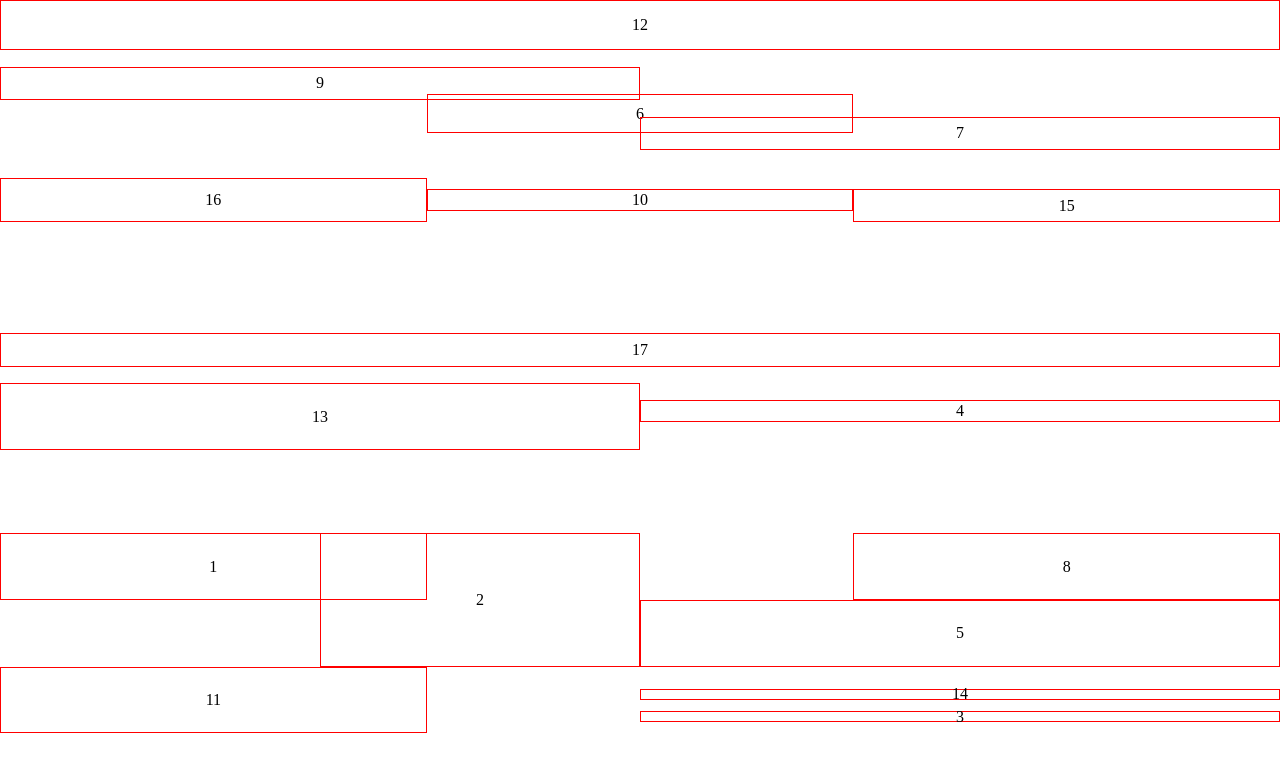
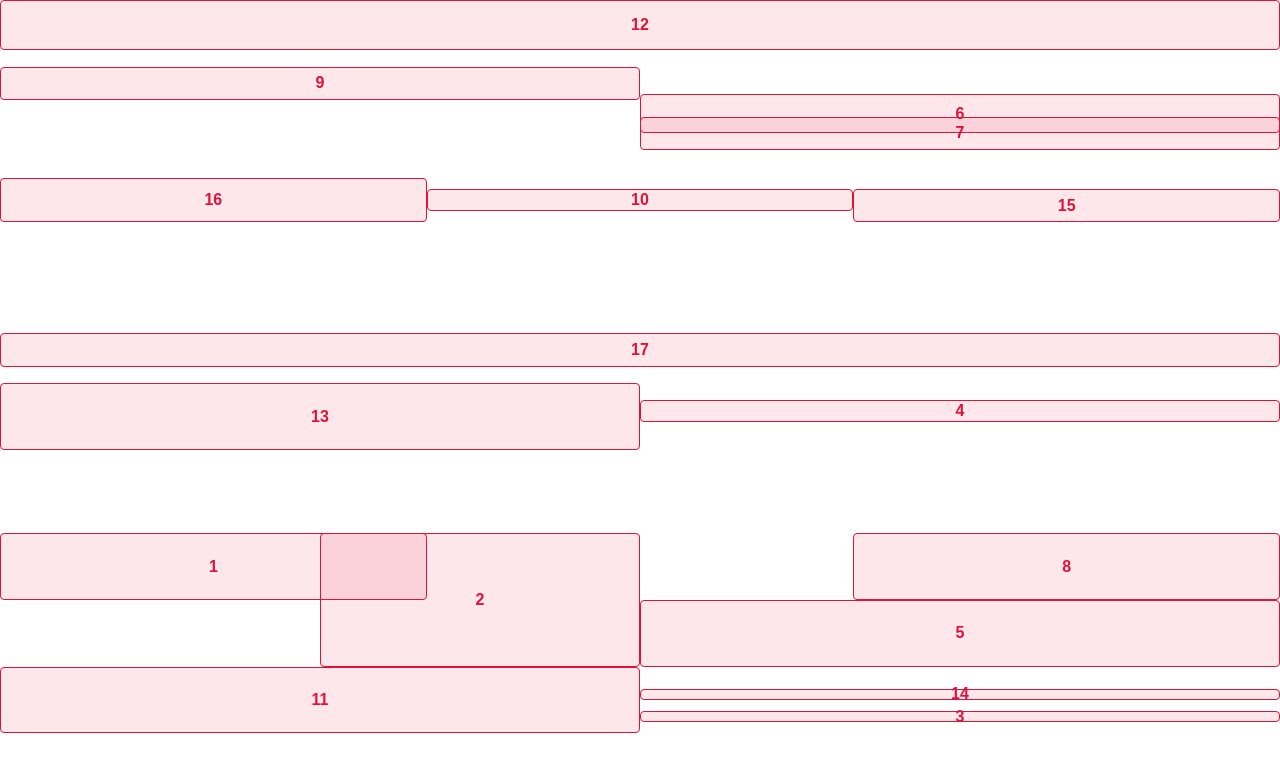
Before and after one commit to p2Scie/rendering_event_solution, a React (Vite) app: page / in a window 1280 px wide. Shown: the top 772 px of the page. Built offline with nearby package versions, Linux system fonts and the light colour scheme.

Commit message:
fix: update event style

```diff
--- a/index.html
+++ b/index.html
@@ -4,7 +4,7 @@
     <meta charset="UTF-8" />
     <link rel="icon" type="image/svg+xml" href="/vite.svg" />
     <meta name="viewport" content="width=device-width, initial-scale=1.0" />
-    <title>Vite + React + TS</title>
+    <title>Rendering Events</title>
   </head>
   <body>
     <div id="root"></div>
--- a/src/App.tsx
+++ b/src/App.tsx
@@ -1,13 +1,8 @@
-//import {useState} from 'react'
 import './App.css'
 import Calendar from "./components/Calendar";
 
 function App() {
-    //const [count, setCount] = useState(0)
-
-    return (
-        <Calendar/>
-    )
+    return <Calendar/>
 }
 
 export default App
--- a/src/components/Calendar.tsx
+++ b/src/components/Calendar.tsx
@@ -68,7 +68,8 @@ function Calendar() {
             .map((event) => ({
                     ...event,
                     start: convertHoursToMinutes(event.start),
-                    end: convertHoursToMinutes(event.start) + event.duration
+                    end: convertHoursToMinutes(event.start) + event.duration,
+                    index: 0
                 })
             )
             .sortBy('start')
@@ -83,11 +84,16 @@ function Calendar() {
      * @param event
      */
     const detectConflict = (event: FormattedEventEntity) => {
-        return events.filter(item => (
-                event.start <= item.start && event.end > item.start
-                || event.start < item.end && event.end >= item.end
-                || event.end - item.start > 0 && event.end - item.start <= item.duration
-            )
+        return events.filter((item, index) => {
+                if (item !== event) {
+                    // Attribuer la position de l'événement par rapport aux autres dans l'ordre chronologique
+                    item.index = index;
+
+                    return (event.start <= item.start && event.end > item.start
+                        || event.start < item.end && event.end >= item.end
+                        || event.end - item.start > 0 && event.end - item.start <= item.duration)
+                }
+            }
         )
     }
 
--- a/src/components/Event.tsx
+++ b/src/components/Event.tsx
@@ -12,22 +12,43 @@ function EventItem({eventDetails, calendarDetails, containerDetails, conflict}:
      * Calculer la largeur de l'événement
      */
     const calculateWidth = () => {
-        switch (conflict.length) {
-            case 1:
-                return containerDetails.containerWidth;
-            case 2:
-                return containerDetails.containerWidth / 2;
-            default:
-                return (containerDetails.containerWidth / conflict.length);
+        if (conflict.length === 0) return containerDetails.containerWidth;
+        let conflictCount = 0;
+
+        if(conflict.length >= 2) {
+            for (let i = 0; i < conflict.length; i++) {
+                const currentEvent = conflict[i];
+
+                for (let j = 0; j < conflict.length; j++) {
+                    const comparedEvent = conflict[j];
+
+                    if (i !== j) {
+                        if(
+                            currentEvent.start <= comparedEvent.start && currentEvent.end > comparedEvent.start
+                            || currentEvent.start < comparedEvent.end && currentEvent.end >= comparedEvent.end
+                            || currentEvent.end - comparedEvent.start > 0 && currentEvent.end - comparedEvent.start <= comparedEvent.duration
+                        ) {
+                            conflictCount++;
+                        }
+                    }
+
+                }
+            }
+
+            if(conflictCount) return (containerDetails.containerWidth / (conflict.length + 1));
+            else return (containerDetails.containerWidth / conflict.length );
         }
+
+        return (containerDetails.containerWidth / (conflict.length + 1));
     };
 
     /**
      * Calculer la position 'left' de l'événement
      */
     const calculateLeftPosition = (): number => {
-        const index = conflict.map(e => e.id).indexOf(eventDetails.id);
-        return index * calculateWidth();
+        // Décale à droite de N événement avant lui
+        const result = conflict.filter(event => event.index < eventDetails.index).length;
+        return result * calculateWidth();
     };
 
     /**
@@ -37,6 +58,7 @@ function EventItem({eventDetails, calendarDetails, containerDetails, conflict}:
         return eventDetails.duration * (containerDetails.containerHeight / calendarDetails.calendarDuration);
     };
 
+
     return (
         <div
             style={{
@@ -44,7 +66,12 @@ function EventItem({eventDetails, calendarDetails, containerDetails, conflict}:
                 display: 'inline-flex',
                 justifyContent: 'center',
                 alignItems: 'center',
-                border: '1px solid red',
+                border: '1px solid crimson',
+                backgroundColor: 'rgba(237, 20, 61, .1)',
+                borderRadius: '4px',
+                fontWeight: 'bold',
+                fontFamily: 'sans-serif',
+                color: 'crimson',
                 height: calculateHeight(),
                 width: calculateWidth(),
                 top: calculateTopPosition(),
--- a/src/models/EventProps.tsx
+++ b/src/models/EventProps.tsx
@@ -5,7 +5,8 @@ export interface EventProps {
         id: number,
         start: number,
         duration: number
-        end: number
+        end: number,
+        index: number
     },
     calendarDetails: {
         calendarStart: number,
--- a/src/models/FormattedEventEntity.tsx
+++ b/src/models/FormattedEventEntity.tsx
@@ -2,5 +2,6 @@ export interface FormattedEventEntity {
     id: number,
     start: number,
     duration: number,
-    end: number
+    end: number,
+    index: number
 }
```
